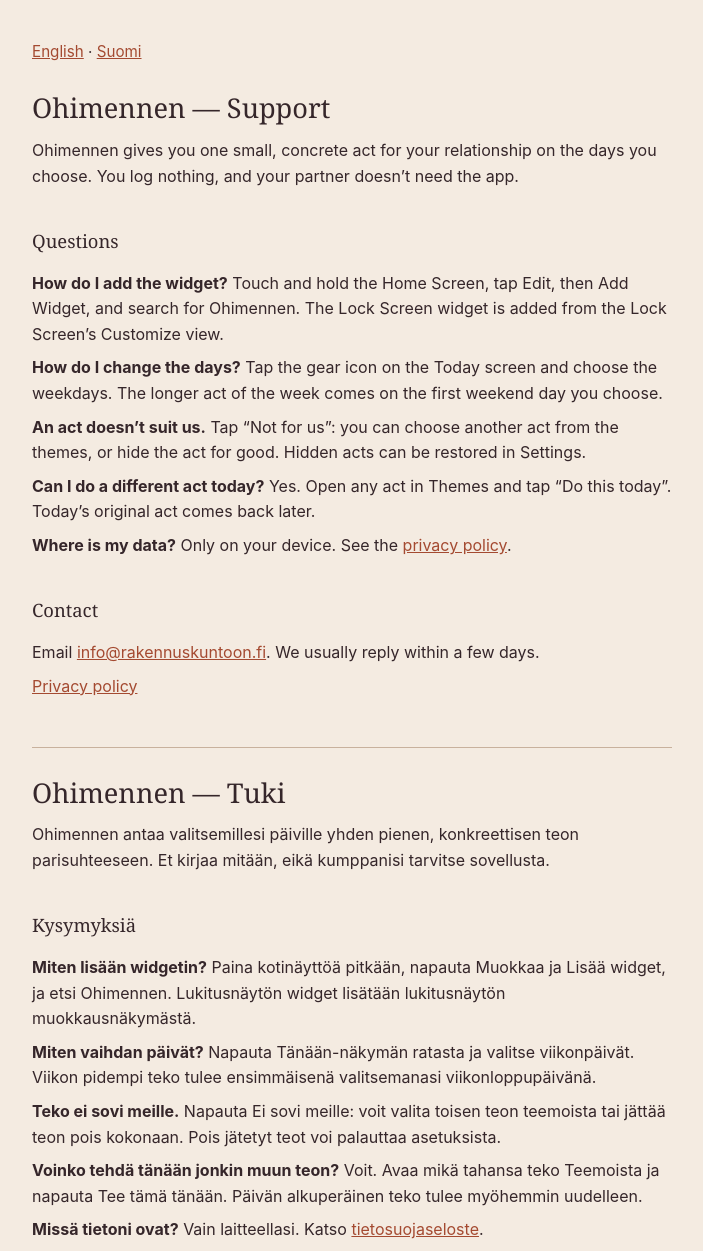
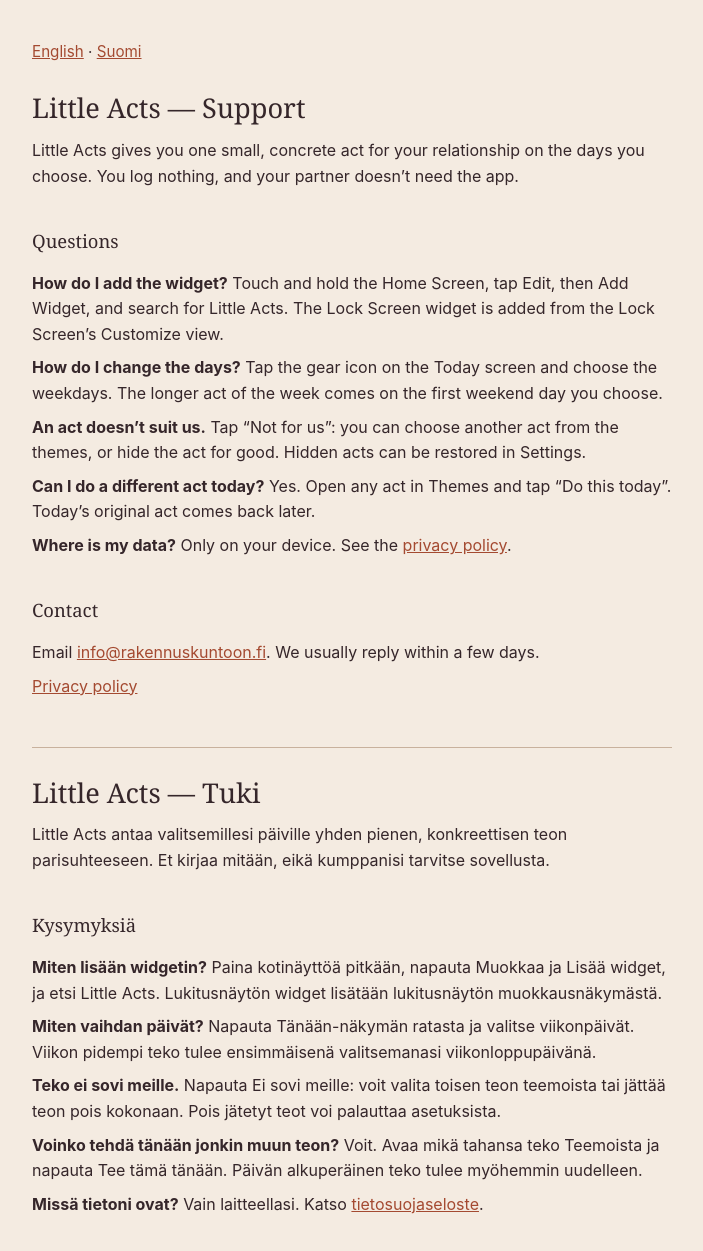
Before and after one commit to 58smdstjdt-sys/ohimennen-tuki, a plain HTML site: page index.html in a window 1280 px wide. Shown: the top 1251 px of the page, without its empty margins (288-991 px from the left). Drawn offline with Linux system fonts and the light colour scheme.

Commit message:
Nimi Little Acts (aiemmin Ohimennen)
Co-Authored-By: Claude Opus 5.5 <noreply@anthropic.com>

```diff
--- a/index.html
+++ b/index.html
@@ -3,7 +3,7 @@
 <head>
 <meta charset="utf-8" />
 <meta name="viewport" content="width=device-width, initial-scale=1" />
-<title>Ohimennen – Support</title>
+<title>Little Acts – Support</title>
 <style>
   :root { color-scheme: light dark; }
   body { font-family: -apple-system, BlinkMacSystemFont, "Segoe UI", Roboto, sans-serif; max-width: 640px; margin: 0 auto;
@@ -26,10 +26,10 @@
 <body>
   <p class="lang"><a href="#en">English</a> · <a href="#fi">Suomi</a></p>
   <section id="en" lang="en">
-    <h1>Ohimennen — Support</h1>
-    <p>Ohimennen gives you one small, concrete act for your relationship on the days you choose. You log nothing, and your partner doesn’t need the app.</p>
+    <h1>Little Acts — Support</h1>
+    <p>Little Acts gives you one small, concrete act for your relationship on the days you choose. You log nothing, and your partner doesn’t need the app.</p>
     <h2>Questions</h2>
-    <p><strong>How do I add the widget?</strong> Touch and hold the Home Screen, tap Edit, then Add Widget, and search for Ohimennen. The Lock Screen widget is added from the Lock Screen’s Customize view.</p>
+    <p><strong>How do I add the widget?</strong> Touch and hold the Home Screen, tap Edit, then Add Widget, and search for Little Acts. The Lock Screen widget is added from the Lock Screen’s Customize view.</p>
     <p><strong>How do I change the days?</strong> Tap the gear icon on the Today screen and choose the weekdays. The longer act of the week comes on the first weekend day you choose.</p>
     <p><strong>An act doesn’t suit us.</strong> Tap “Not for us”: you can choose another act from the themes, or hide the act for good. Hidden acts can be restored in Settings.</p>
     <p><strong>Can I do a different act today?</strong> Yes. Open any act in Themes and tap “Do this today”. Today’s original act comes back later.</p>
@@ -40,10 +40,10 @@
   </section>
   <hr />
   <section id="fi" lang="fi">
-    <h1>Ohimennen — Tuki</h1>
-    <p>Ohimennen antaa valitsemillesi päiville yhden pienen, konkreettisen teon parisuhteeseen. Et kirjaa mitään, eikä kumppanisi tarvitse sovellusta.</p>
+    <h1>Little Acts — Tuki</h1>
+    <p>Little Acts antaa valitsemillesi päiville yhden pienen, konkreettisen teon parisuhteeseen. Et kirjaa mitään, eikä kumppanisi tarvitse sovellusta.</p>
     <h2>Kysymyksiä</h2>
-    <p><strong>Miten lisään widgetin?</strong> Paina kotinäyttöä pitkään, napauta Muokkaa ja Lisää widget, ja etsi Ohimennen. Lukitusnäytön widget lisätään lukitusnäytön muokkausnäkymästä.</p>
+    <p><strong>Miten lisään widgetin?</strong> Paina kotinäyttöä pitkään, napauta Muokkaa ja Lisää widget, ja etsi Little Acts. Lukitusnäytön widget lisätään lukitusnäytön muokkausnäkymästä.</p>
     <p><strong>Miten vaihdan päivät?</strong> Napauta Tänään-näkymän ratasta ja valitse viikonpäivät. Viikon pidempi teko tulee ensimmäisenä valitsemanasi viikonloppupäivänä.</p>
     <p><strong>Teko ei sovi meille.</strong> Napauta Ei sovi meille: voit valita toisen teon teemoista tai jättää teon pois kokonaan. Pois jätetyt teot voi palauttaa asetuksista.</p>
     <p><strong>Voinko tehdä tänään jonkin muun teon?</strong> Voit. Avaa mikä tahansa teko Teemoista ja napauta Tee tämä tänään. Päivän alkuperäinen teko tulee myöhemmin uudelleen.</p>
```
Also changed, not shown: privacy.html (+5 -5 lines).
